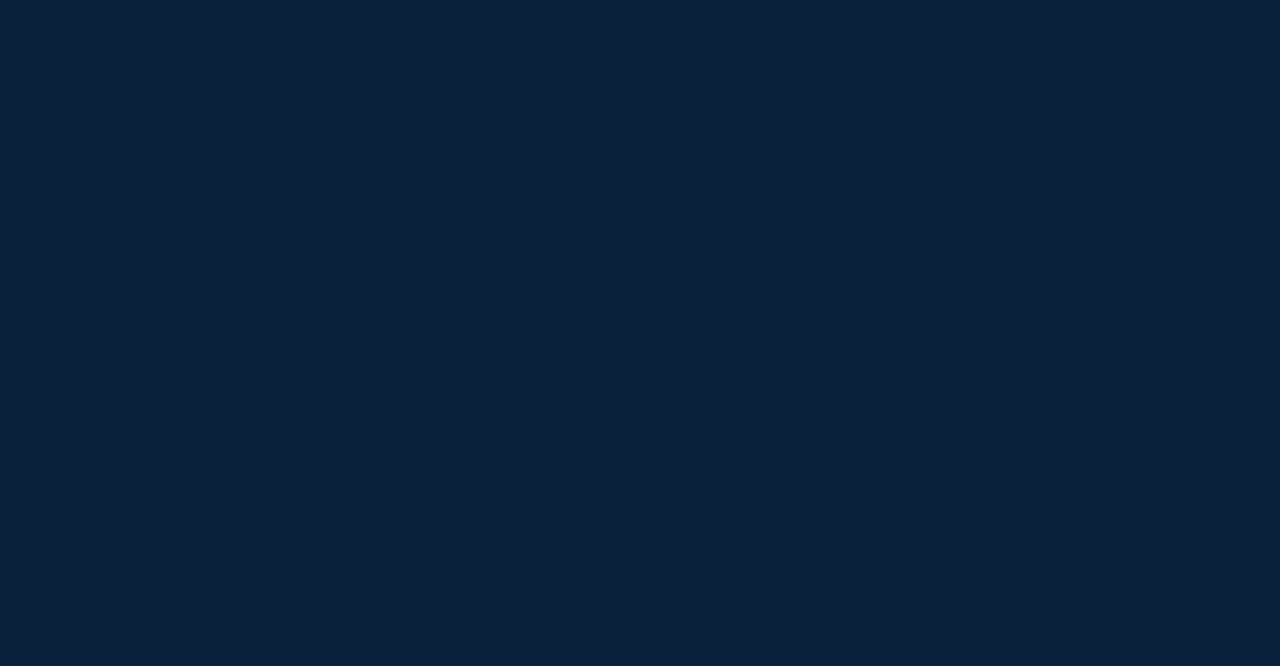
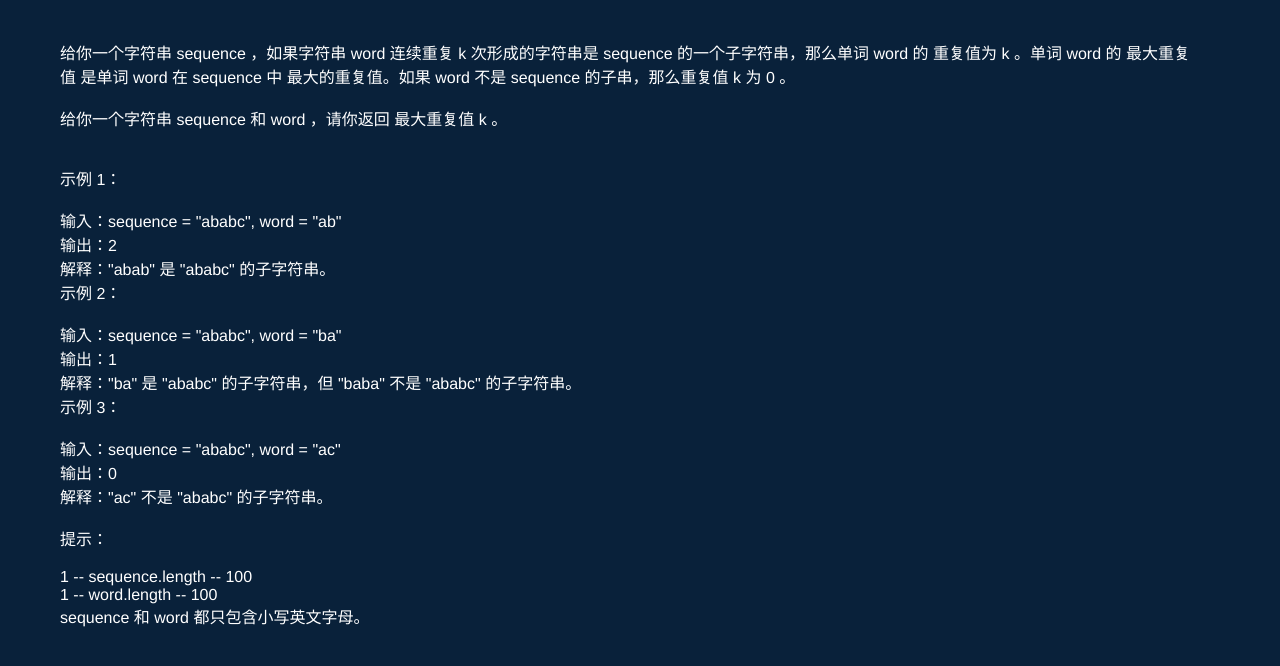
Before and after one commit to cldugujian/admin-algorithm, a Vue app: page /easy/max-repeating in a window 1280 px wide. Before the commit this address had no page. Shown: the top 666 px of the page. Built offline with nearby package versions, Linux system fonts and the light colour scheme.

Commit message:
1. 最长公共前缀算法，进度推进
2. 新增算法 最大重复子字符串 max-repeating

```diff
--- a/src/router/index.js
+++ b/src/router/index.js
@@ -15,6 +15,7 @@ import climbStairs from '../views/easy/climb-stairs'
 import searchInsert from '../views/easy/search-insert'
 import plusOne from '../views/easy/plus-one'
 import reverseString from '../views/easy/reverse-string'
+import maxRepeating from '../views/easy/max-repeating'
 
 const router = createRouter({
   history:routerHistory,
@@ -34,6 +35,7 @@ const router = createRouter({
     { path:'/easy/search-insert',name:'search-insert',component:searchInsert },
     { path:'/easy/plus-one',name:'plus-one',component:plusOne },
     { path:'/easy/reverse-string',name:'reverse-string',component:reverseString },
+    { path:'/easy/max-repeating',name:'max-repeating',component:maxRepeating },
 
   ],
 });
--- a/src/views/easy/longest-common-prefix.vue
+++ b/src/views/easy/longest-common-prefix.vue
@@ -29,32 +29,88 @@
     name: "longest-common-prefix",
     methods:{
       longestCommonPrefix(strs){
-        let result = '';
-
+        console.log('');
+        console.log('');
         // 如果数组只有一个元素
         if( strs.length === 1 ){
-          result = strs[0];
-          return result;
+          return strs[0];
         }
-
+        let result = '';
+        // 将数组按长度，从大到小排列
+        let sorted = strs.sort( (a,b) => { return b.length-a.length } );
+        console.log('sorted',sorted);
         // 先找到字符串长度最小的那一项元素
-        let minSup = 0;
-        for( let i=0; i<strs.length-1; i++ ){
-          if( strs[i].length < strs[i+1].length ){
-            minSup = i;
+        let minStr = sorted[sorted.length-1];
+        console.log('minStr',minStr);
+        // 创建一个二位数组，存放所有元素的公共前缀
+        let cache = [];
+        // 当前正在遍历的下标
+        let currentSup = null;
+        // 当前公共前缀的长度
+        let length = 0;
+        // 遍历除最后一个元素外的整个数组
+        for( let i=0; i<sorted.length-1; i++ ){
+          cache[i] = [];
+          // 用最短字符串为基准，寻找与数组中其他各个元素的最大公共前缀
+          for( let j=0; j<minStr.length; j++ ){
+            for( let k=0; k<sorted[i].length; k++ ){
+              if( minStr[j] === sorted[i][k] ){
+                // 如果当前是第一次遇到公共前缀
+                if( currentSup === null ){
+                  currentSup = j;
+                }
+                // 中层索引 +1
+                if( k < sorted[i].length-1 ){
+                  j++;
+                }
+                // 当前公共前缀的长度 +1
+                length ++;
+                // 如果已经最后一位
+                if( k === sorted[i].length-1 ){
+                  let segment = minStr.slice(currentSup,currentSup+length);
+                  cache[i].indexOf(segment) === -1 && cache[i].push(segment);
+                  // 让中层循环重新回到该有的位置
+                  j = minStr.indexOf(minStr[currentSup]);
+                  currentSup = null;
+                  length = 0;
+                }
+              }else{
+                // 如果当前已经匹配道公共前缀
+                if( currentSup !== null ){
+                  let segment = minStr.slice(currentSup,currentSup+length);
+                  cache[i].indexOf(segment) === -1 && cache[i].push(segment);
+                  j -= length;
+                  currentSup = null;
+                  length = 0;
+                }
+              }
+            }
           }
         }
-        console.log('minSup',minSup,'strs[minSup]',strs[minSup]);
-
-        // 有一定难度，暂时封存
-
+        // 公共前缀长度从小到大排列
+        cache.sort( (a,b) => { return a.length - b.length  });
+        console.log('cache',...cache);
+        // 如果没有公共前缀
+        if( cache[0].length === 0 ){
+          console.log('没有公共前缀');
+          return '';
+        }
         return result;
       },
     },
     created(){
-      let strs = ["flower","flow","flight"];
-      // let strs = ["dog","racecar","car"];
-      this.longestCommonPrefix(strs);
+      let test = [
+        ["racecar","car"],
+        ["dog","racecar","car"],
+        ['abc','ac','bc','ab'],
+        ["flower","flow","flight",'flu'],
+        ["dogca","racecar","car"],
+        ['xacybcd','bcd','cybc'],
+        ['car','car','car'],
+      ];
+      test.forEach(item=>{
+        this.longestCommonPrefix(item);
+      });
     },
   }
 </script>
--- /dev/null
+++ b/src/views/easy/max-repeating.vue
@@ -0,0 +1,43 @@
+<template>
+  <main>
+
+    给你一个字符串 sequence ，如果字符串 word 连续重复 k 次形成的字符串是 sequence 的一个子字符串，那么单词 word 的 重复值为 k 。单词 word 的 最大重复值 是单词 word 在 sequence 中    最大的重复值。如果 word 不是 sequence 的子串，那么重复值 k 为 0 。<br>
+    <br>
+    给你一个字符串 sequence 和 word ，请你返回 最大重复值 k 。<br>
+    <br>
+     <br>
+    示例 1：<br>
+    <br>
+    输入：sequence = "ababc", word = "ab"<br>
+    输出：2<br>
+    解释："abab" 是 "ababc" 的子字符串。<br>
+    示例 2：<br>
+    <br>
+    输入：sequence = "ababc", word = "ba"<br>
+    输出：1<br>
+    解释："ba" 是 "ababc" 的子字符串，但 "baba" 不是 "ababc" 的子字符串。<br>
+    示例 3：<br>
+    <br>
+    输入：sequence = "ababc", word = "ac"<br>
+    输出：0<br>
+    解释："ac" 不是 "ababc" 的子字符串。<br>
+    <br>
+    提示：<br>
+    <br>
+    1 -- sequence.length -- 100<br>
+    1 -- word.length -- 100<br>
+    sequence 和 word 都只包含小写英文字母。<br>
+
+
+  </main>
+</template>
+
+<script>
+  export default {
+    name: "max-repeating"
+  }
+</script>
+
+<style scoped>
+
+</style>
--- a/src/views/home-index.vue
+++ b/src/views/home-index.vue
@@ -44,6 +44,7 @@
           { routeName:'my-sqrt',title:'69. x的平方根'},
           { routeName:'climb-stairs',title:'70. 爬楼梯'},
           { routeName:'reverse-string',title:'344. 反转字符串'},
+          { routeName:'max-repeating',title:'1668. 最大重复子字符串'},
         ],
       }
     },
```
